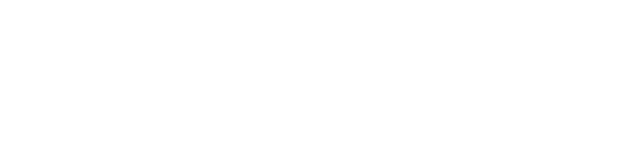
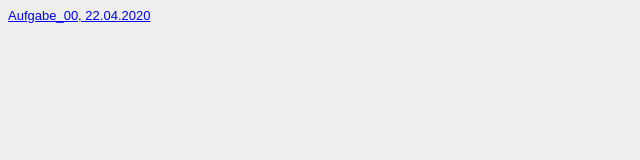
Before and after one commit to FelixIltgen/GIS_2020, a plain HTML site: page Steckbrief/steckbrief.htm in a window 1280 px wide. Shown: the whole page, without its empty margins (0-640 px from the left). Drawn offline with Linux system fonts and the light colour scheme.

Commit message:
Steckbrief änderung (Aufgabe_00)

```diff
--- a/Steckbrief/steckbrief.htm
+++ b/Steckbrief/steckbrief.htm
@@ -7,11 +7,12 @@
 body {
 	font-family: arial;
 	font-size: small;
-	background: #eeeee
+	background: #eee
 }
 </style>
 </head>
 <body>
+	<a href="https://felixiltgen.github.io/GIS_2020/Aufgabe_00/index.html" target="_blank">Aufgabe_00, 22.04.2020</a>
 	<!-- Hier die Links zu den gelösten Aufgaben einstellen, aktuelle oben, alte stehen lassen! Format: Aufgabenbezeichnung, Datum -->
 </body>
 </html>
```
